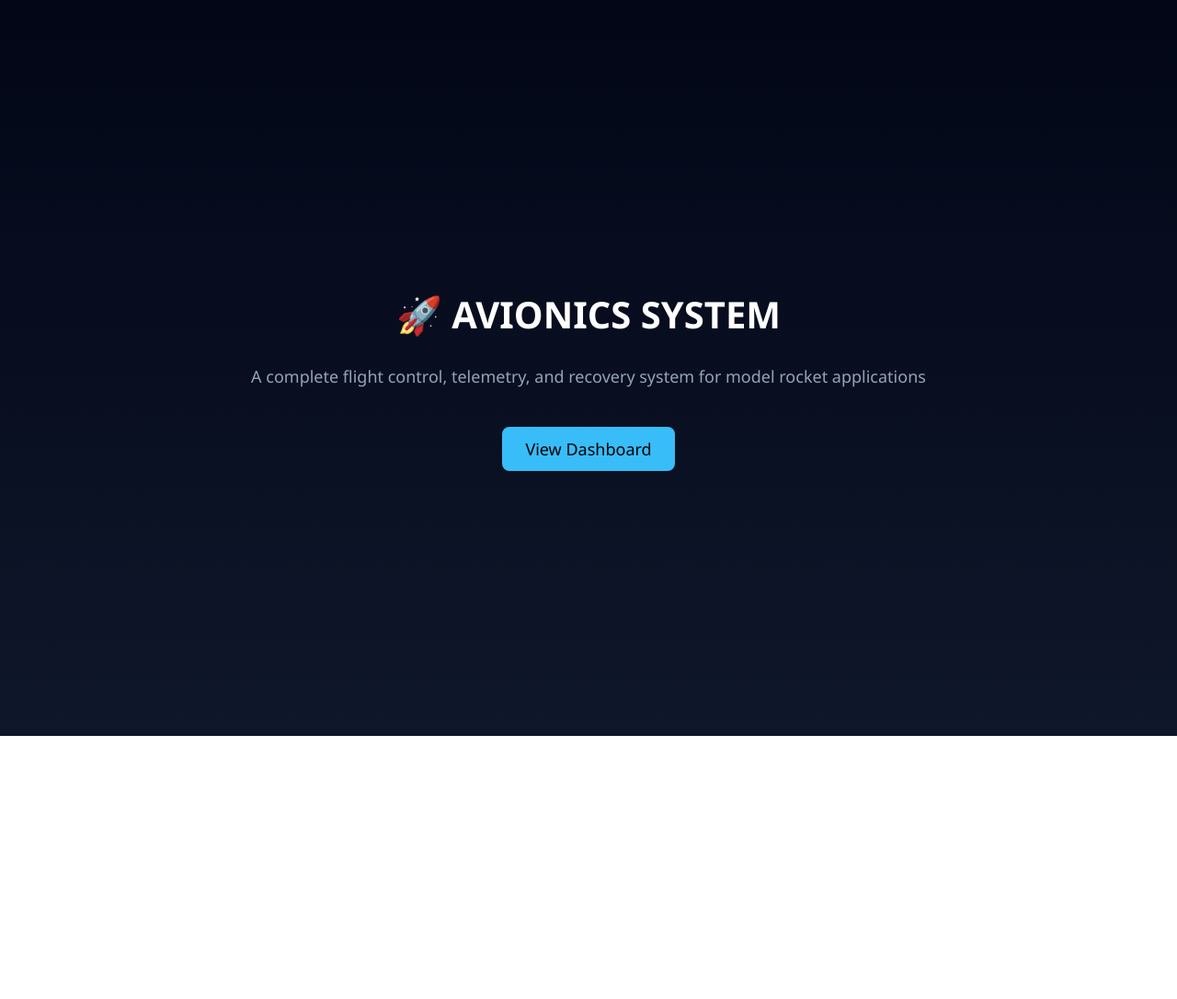
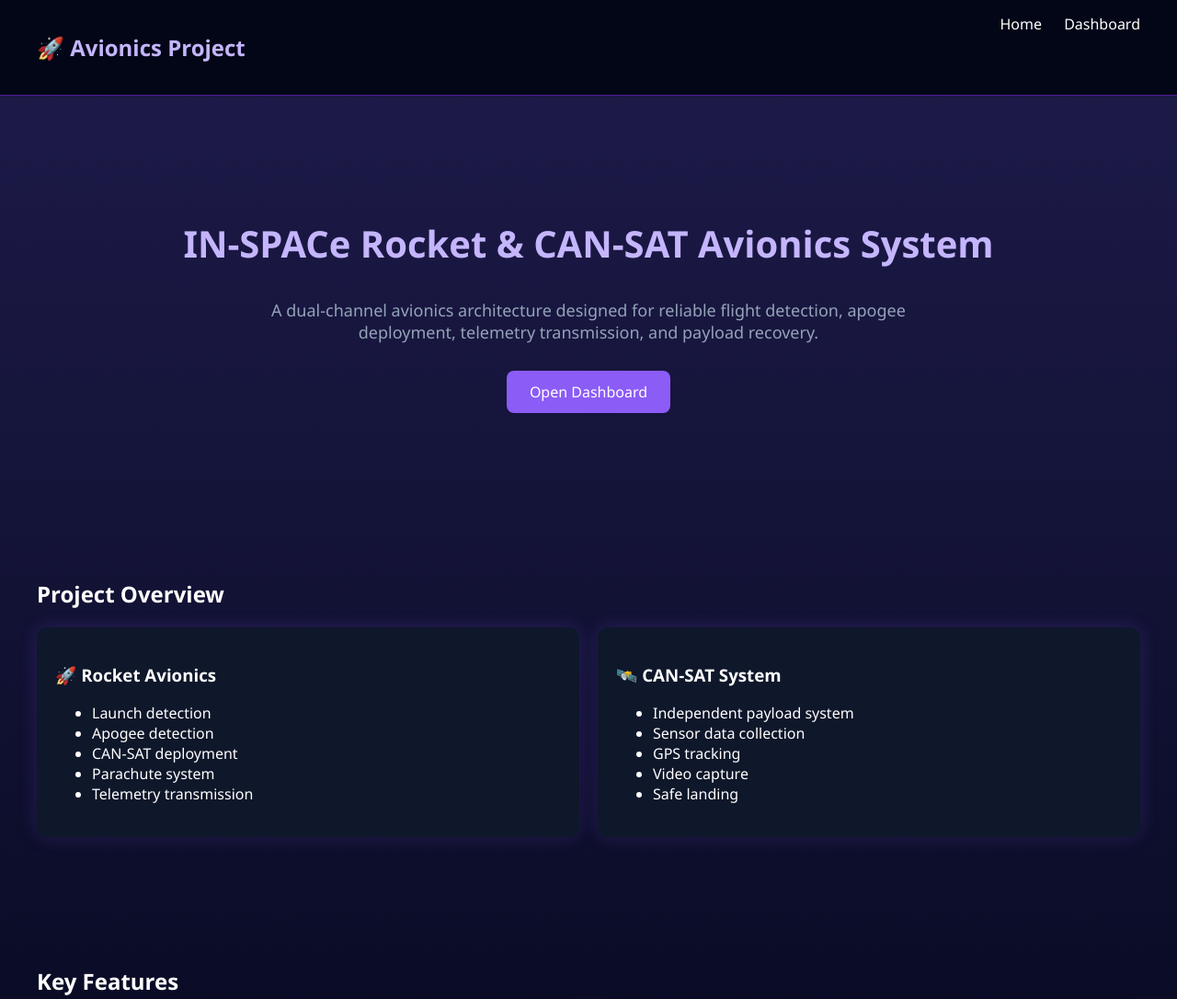
Before and after one commit to 1ds25ec061-coder/avionic-project, a plain HTML site: page index.html in a window 1280 px wide. Shown: the top 1086 px of the page at 92% size. Before the commit the page ends 800 px from the top, so only its background shows below. Drawn offline with Linux system fonts and the light colour scheme.

Commit message:
Update title and styles in index.html

```diff
--- a/index.html
+++ b/index.html
@@ -2,82 +2,182 @@
 <html lang="en">
 <head>
 <meta charset="UTF-8">
-<title>Avionics System</title>
+<title>Avionics Project</title>
 
 <style>
 body {
     margin: 0;
     font-family: 'Segoe UI', sans-serif;
-    background: linear-gradient(180deg, #020617, #0f172a);
+    background: linear-gradient(180deg,#1e1b4b,#020617);
     color: white;
-    text-align: center;
 }
 
-/* CENTER CONTENT */
-.container {
-    height: 100vh;
+/* NAVBAR */
+nav {
     display: flex;
-    flex-direction: column;
-    justify-content: center;
-    align-items: center;
+    justify-content: space-between;
+    padding: 15px 40px;
+    background: #020617;
+    border-bottom: 1px solid #4c1d95;
 }
 
-/* TITLE */
-h1 {
-    font-size: 40px;
-    margin-bottom: 10px;
+nav h1 {
+    color: #c4b5fd;
 }
 
-/* SUBTEXT */
-p {
+nav a {
+    color: white;
+    text-decoration: none;
+    margin-left: 20px;
+}
+
+/* HERO */
+.hero {
+    text-align: center;
+    padding: 100px 20px;
+}
+
+.hero h2 {
+    font-size: 40px;
+    color: #c4b5fd;
+}
+
+.hero p {
     font-size: 18px;
     color: #94a3b8;
+    max-width: 700px;
+    margin: auto;
 }
 
 /* BUTTON */
 .btn {
-    margin-top: 25px;
+    margin-top: 30px;
     padding: 12px 25px;
-    background: #38bdf8;
-    color: black;
-    font-size: 18px;
+    background: #8b5cf6;
     border-radius: 8px;
     text-decoration: none;
-    transition: 0.3s;
+    color: white;
+    display: inline-block;
 }
 
 .btn:hover {
-    background: #0ea5e9;
+    background: #7c3aed;
 }
 
-/* ANIMATION */
-.fade {
-    animation: fadeIn 1.2s ease-in;
+/* SECTION */
+.section {
+    padding: 60px 40px;
 }
 
-@keyframes fadeIn {
-    from {opacity: 0; transform: translateY(30px);}
-    to {opacity: 1; transform: translateY(0);}
+.grid {
+    display: grid;
+    grid-template-columns: 1fr 1fr;
+    gap: 20px;
+}
+
+.card {
+    background: #0f172a;
+    padding: 20px;
+    border-radius: 12px;
+    box-shadow: 0 0 20px rgba(139,92,246,0.2);
+}
+
+/* FOOTER */
+footer {
+    text-align: center;
+    padding: 20px;
+    color: #94a3b8;
 }
 </style>
+
 </head>
 
 <body>
 
-<div class="container fade">
+<!-- NAVBAR -->
+<nav>
+<h1>🚀 Avionics Project</h1>
+<div>
+<a href="index.html">Home</a>
+<a href="dashboard.html">Dashboard</a>
+</div>
+</nav>
 
-<h1>🚀 AVIONICS SYSTEM</h1>
-
+<!-- HERO -->
+<div class="hero">
+<h2>IN-SPACe Rocket & CAN-SAT Avionics System</h2>
 <p>
-A complete flight control, telemetry, and recovery system
-for model rocket applications
+A dual-channel avionics architecture designed for reliable flight detection,
+apogee deployment, telemetry transmission, and payload recovery.
 </p>
 
-<a href="dashboard.html" class="btn">
-    View Dashboard
-</a>
+<a href="dashboard.html" class="btn">Open Dashboard</a>
+</div>
+
+<!-- OVERVIEW -->
+<div class="section">
+<h2>Project Overview</h2>
+
+<div class="grid">
+
+<div class="card">
+<h3>🚀 Rocket Avionics</h3>
+<ul>
+<li>Launch detection</li>
+<li>Apogee detection</li>
+<li>CAN-SAT deployment</li>
+<li>Parachute system</li>
+<li>Telemetry transmission</li>
+</ul>
+</div>
+
+<div class="card">
+<h3>🛰️ CAN-SAT System</h3>
+<ul>
+<li>Independent payload system</li>
+<li>Sensor data collection</li>
+<li>GPS tracking</li>
+<li>Video capture</li>
+<li>Safe landing</li>
+</ul>
+</div>
 
 </div>
+</div>
+
+<!-- SYSTEM FEATURES -->
+<div class="section">
+<h2>Key Features</h2>
+
+<div class="grid">
+
+<div class="card">
+<h3>📡 Communication</h3>
+<p>Dual-channel LoRa telemetry ensuring reliable long-range communication.</p>
+</div>
+
+<div class="card">
+<h3>🧠 Intelligent Control</h3>
+<p>Teensy-based control system with real-time decision making.</p>
+</div>
+
+<div class="card">
+<h3>📊 Data Logging</h3>
+<p>All flight data stored securely on SD card for analysis.</p>
+</div>
+
+<div class="card">
+<h3>🔋 Power System</h3>
+<p>Efficient 18650 battery system with regulated power supply.</p>
+</div>
+
+</div>
+</div>
+
+<!-- FOOTER -->
+<footer>
+IN-SPACe Model Rocketry Project | Designed by Student Engineer 🚀
+</footer>
 
 </body>
 </html>
```
